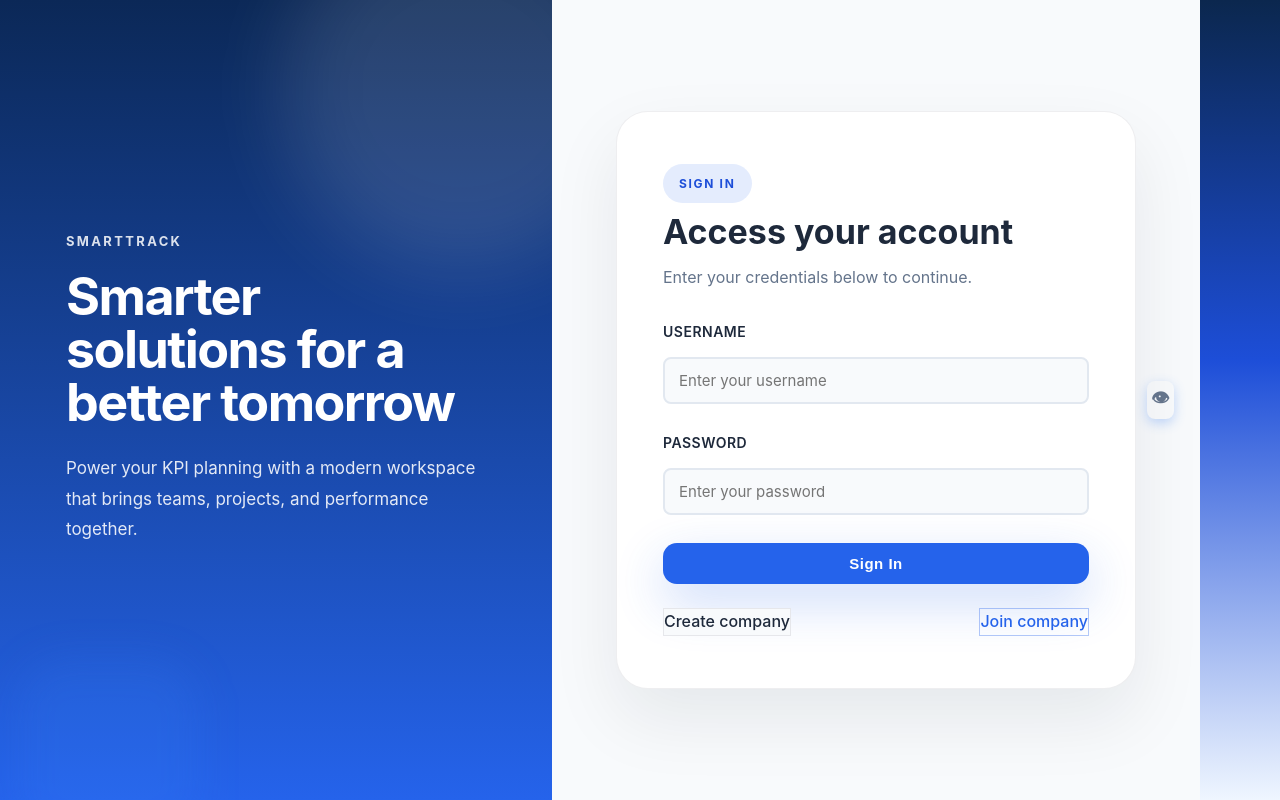
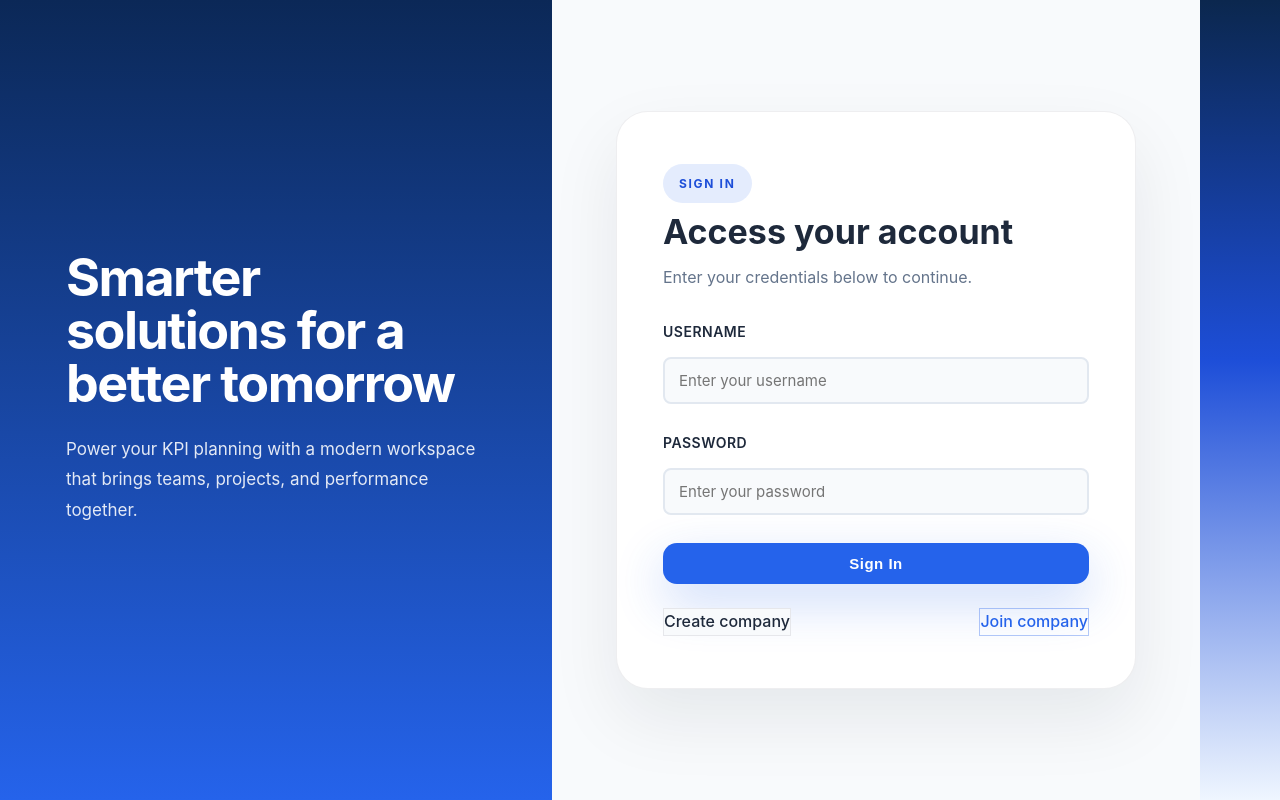
Before and after one commit to direeo/smart-track, a FastAPI app: page / in a window 1280 px wide. Run offline with FastAPI, Linux system fonts and the light colour scheme.

Commit message:
Deploy auth UI fix: remove password eye toggle and refresh stylesheet

```diff
--- a/models/static/style.css
+++ b/models/static/style.css
@@ -480,32 +480,28 @@ body.auth-page main {
     color: white;
 }
 
-.auth-side-left::before {
-    content: '';
-    position: absolute;
-    width: 360px;
-    height: 360px;
-    top: -90px;
-    right: -90px;
-    border-radius: 50%;
-    background: rgba(255, 255, 255, 0.12);
-    filter: blur(40px);
+.auth-side-right {
+    background: #f8fafc;
 }
 
-.auth-side-left::after {
-    content: '';
-    position: absolute;
-    width: 180px;
-    height: 180px;
-    left: 18px;
-    bottom: -40px;
-    border-radius: 48px;
-    background: rgba(59, 130, 246, 0.16);
-    filter: blur(20px);
+.password-field {
+    position: relative;
 }
 
-.auth-side-right {
-    background: #f8fafc;
+.password-field input {
+    padding-right: 16px;
+}
+
+.pass-toggle,
+button.pass-toggle,
+#password-toggle {
+    display: none !important;
+    visibility: hidden !important;
+    opacity: 0 !important;
+    width: 0 !important;
+    height: 0 !important;
+    margin: 0 !important;
+    padding: 0 !important;
 }
 
 .auth-side-content {
@@ -551,11 +547,10 @@ body.auth-page main {
     max-width: 520px;
     background: white;
     border-radius: 28px;
-    padding: 38px 34px;
+    padding: 32px 30px;
     border: 1px solid rgba(15, 23, 42, 0.08);
     box-shadow: 0 36px 82px rgba(15, 23, 42, 0.09);
-    max-height: calc(100vh - 80px);
-    overflow-y: auto;
+    overflow: visible;
 }
 
 .auth-header {
@@ -794,34 +789,6 @@ body.auth-page main {
     letter-spacing: 1px;
 }
 
-..password-field {
-    position: relative;
-}
-
-.password-field input {
-    padding-right: 44px;
-}
-
-.pass-toggle {
-    position: absolute;
-    right: 14px;
-    top: 50%;
-    transform: translateY(-50%);
-    background: transparent;
-    border: none;
-    color: #64748b;
-    cursor: pointer;
-    font-size: 18px;
-    padding: 4px;
-}
-
-.pass-toggle:hover {
-    color: #1d4ed8;
-}
-
-.pass-toggle span {
-    display: inline-block;
-}
 
 .btn-secondary {
     background: #f8fafc;
--- a/models/templates/base.html
+++ b/models/templates/base.html
@@ -4,7 +4,20 @@
     <meta charset="UTF-8">
     <meta name="viewport" content="width=device-width, initial-scale=1.0">
     <title>{% block title %}SmartTrack KPI System{% endblock %}</title>
-    <link rel="stylesheet" href="{{ url_for('static', path='style.css') }}?v=5">
+    <link rel="stylesheet" href="{{ url_for('static', path='style.css') }}?v=7">
+    <style>
+        .pass-toggle,
+        button.pass-toggle,
+        #password-toggle {
+            display: none !important;
+            visibility: hidden !important;
+            opacity: 0 !important;
+            width: 0 !important;
+            height: 0 !important;
+            margin: 0 !important;
+            padding: 0 !important;
+        }
+    </style>
     <meta name="description" content="SmartTrack KPI Management System — modern KPI tracking for teams and managers.">
     {% block extra_css %}{% endblock %}
 </head>
@@ -37,16 +50,6 @@
         <p>&copy; 2024 SmartTrack KPI System. All rights reserved.</p>
     </footer>
     <script>
-        function togglePassword(fieldId, toggleId) {
-            const field = document.getElementById(fieldId);
-            const label = document.getElementById(toggleId);
-            if (!field) return;
-            field.type = field.type === 'password' ? 'text' : 'password';
-            if (label) {
-                label.textContent = field.type === 'password' ? '👁' : '🙈';
-            }
-        }
-
         function toggleSampleLogins() {
             const panel = document.getElementById('sample-logins');
             const button = document.getElementById('show-sample-btn');
--- a/models/templates/login.html
+++ b/models/templates/login.html
@@ -7,9 +7,6 @@
 <div class="auth-frame">
     <div class="auth-side auth-side-left">
         <div class="auth-side-content">
-            <div class="brand-block">
-                <span>SmartTrack</span>
-            </div>
             <h1 class="hero-title">Smarter solutions for a better tomorrow</h1>
             <p class="hero-copy">Power your KPI planning with a modern workspace that brings teams, projects, and performance together.</p>
         </div>
@@ -37,7 +34,6 @@
                 <div class="form-group password-field">
                     <label for="password">Password</label>
                     <input type="password" id="password" name="password" placeholder="Enter your password" required>
-                    <button type="button" class="pass-toggle" onclick="togglePassword('password','password-toggle')" aria-label="Toggle password visibility"><span id="password-toggle">👁</span></button>
                 </div>
                 <div class="form-actions">
                     <input type="submit" value="Sign In" class="btn-primary" style="width: 100%;">
--- a/models/templates/register.html
+++ b/models/templates/register.html
@@ -7,9 +7,6 @@
 <div class="auth-frame">
     <div class="auth-side auth-side-left">
         <div class="auth-side-content">
-            <div class="brand-block">
-                <span>SmartTrack</span>
-            </div>
             <h1 class="hero-title">Smarter solutions for a better tomorrow</h1>
             <p class="hero-copy">Register your company and unlock an intelligent KPI workspace with fast team onboarding.</p>
         </div>
@@ -56,7 +53,6 @@
                 <div class="form-group password-field">
                     <label for="password">Password</label>
                     <input type="password" id="password" name="password" placeholder="Create a strong password" required>
-                    <button type="button" class="pass-toggle" onclick="togglePassword('password','password-toggle')" aria-label="Toggle password visibility"><span id="password-toggle">👁</span></button>
                 </div>
                 <div class="form-group">
                     <label for="department_names">Departments</label>
--- a/models/templates/signup.html
+++ b/models/templates/signup.html
@@ -7,9 +7,6 @@
 <div class="auth-frame">
     <div class="auth-side auth-side-left">
         <div class="auth-side-content">
-            <div class="brand-block">
-                <span>SmartTrack</span>
-            </div>
             <h1 class="hero-title">Smarter solutions for a better tomorrow</h1>
             <p class="hero-copy">Join your company workspace with a secure onboarding flow, so you can start tracking KPIs and collaborating quickly.</p>
         </div>
@@ -50,7 +47,6 @@
                 <div class="form-group password-field">
                     <label for="password">Password</label>
                     <input type="password" id="password" name="password" required>
-                    <button type="button" class="pass-toggle" onclick="togglePassword('password','password-toggle')" aria-label="Toggle password visibility"><span id="password-toggle">👁</span></button>
                 </div>
                 <div class="form-actions">
                     <input type="submit" value="Join Company" class="btn-primary" style="width: 100%;">
```
